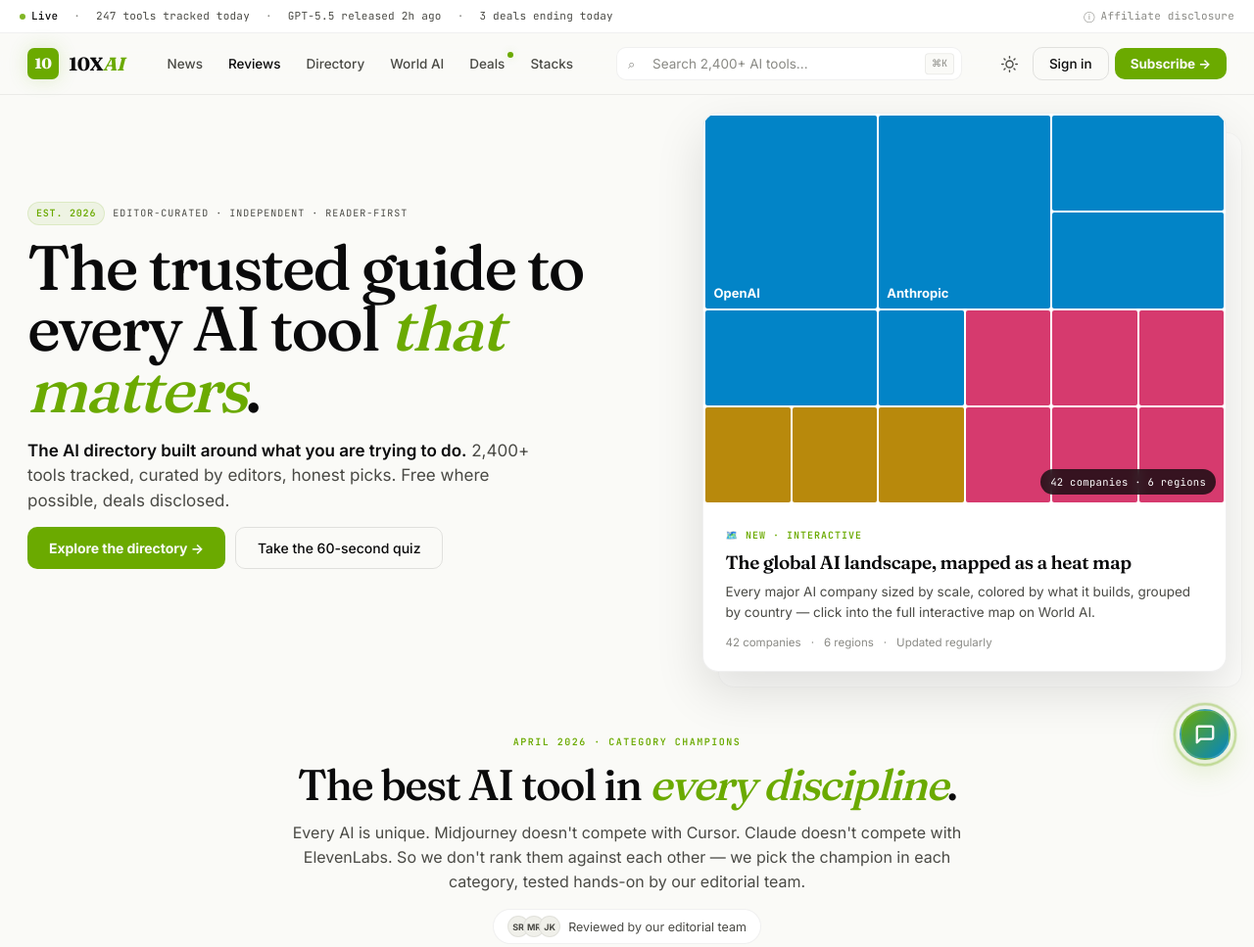
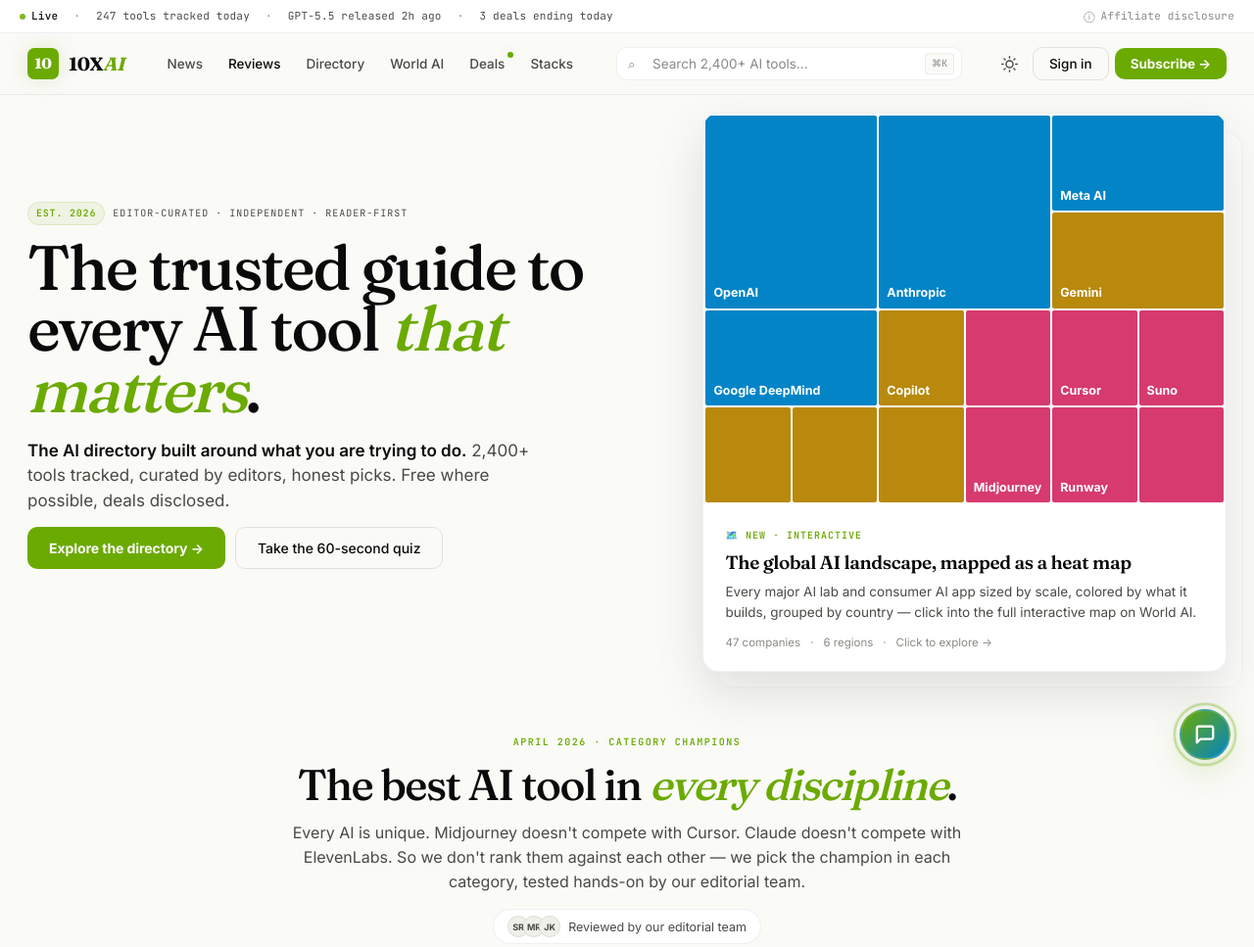
Before and after one commit to Fabull-hub/10xaiexpo, a plain HTML site: page index.html in a window 1280 px wide. Shown: the top 967 px of the page at 98% size. Drawn offline with Linux system fonts and the light colour scheme.

Commit message:
Improve homepage heat-map teaser: more real labels, fix duplicate caption, update count to 47

```diff
--- a/index.html
+++ b/index.html
@@ -452,21 +452,11 @@ nav.masthead {
   padding: 6px 8px;
   font-family: var(--font-body);
   font-weight: 700;
-  font-size: 13px;
+  font-size: 12.5px;
   color: #fff;
   overflow: hidden;
-}
-.hm-teaser-badge {
-  position: absolute;
-  right: 10px; bottom: 10px;
-  background: rgba(10,10,11,0.78);
-  color: #fff;
-  font-family: var(--font-mono);
-  font-size: 10.5px;
-  letter-spacing: 0.03em;
-  padding: 5px 10px;
-  border-radius: 100px;
-  backdrop-filter: blur(4px);
+  white-space: nowrap;
+  text-overflow: ellipsis;
 }
 
 /* ============================================
@@ -1394,32 +1384,31 @@ footer.site-footer { background: var(--bg); padding: 18px 28px 32px; border-top:
           <div class="hm-teaser-grid">
             <div class="hm-teaser-cell" style="grid-column:1/3;grid-row:1/3;background:#0284C7">OpenAI</div>
             <div class="hm-teaser-cell" style="grid-column:3/5;grid-row:1/3;background:#0284C7">Anthropic</div>
-            <div class="hm-teaser-cell" style="grid-column:5/7;grid-row:1/2;background:#0284C7"></div>
-            <div class="hm-teaser-cell" style="grid-column:5/7;grid-row:2/3;background:#0284C7"></div>
-            <div class="hm-teaser-cell" style="grid-column:1/3;grid-row:3/4;background:#0284C7"></div>
-            <div class="hm-teaser-cell" style="grid-column:3/4;grid-row:3/4;background:#0284C7"></div>
+            <div class="hm-teaser-cell" style="grid-column:5/7;grid-row:1/2;background:#0284C7">Meta AI</div>
+            <div class="hm-teaser-cell" style="grid-column:5/7;grid-row:2/3;background:#B8890C">Gemini</div>
+            <div class="hm-teaser-cell" style="grid-column:1/3;grid-row:3/4;background:#0284C7">Google DeepMind</div>
+            <div class="hm-teaser-cell" style="grid-column:3/4;grid-row:3/4;background:#B8890C">Copilot</div>
             <div class="hm-teaser-cell" style="grid-column:4/5;grid-row:3/4;background:#D63A6E"></div>
-            <div class="hm-teaser-cell" style="grid-column:5/6;grid-row:3/4;background:#D63A6E"></div>
-            <div class="hm-teaser-cell" style="grid-column:6/7;grid-row:3/4;background:#D63A6E"></div>
+            <div class="hm-teaser-cell" style="grid-column:5/6;grid-row:3/4;background:#D63A6E">Cursor</div>
+            <div class="hm-teaser-cell" style="grid-column:6/7;grid-row:3/4;background:#D63A6E">Suno</div>
             <div class="hm-teaser-cell" style="grid-column:1/2;grid-row:4/5;background:#B8890C"></div>
             <div class="hm-teaser-cell" style="grid-column:2/3;grid-row:4/5;background:#B8890C"></div>
             <div class="hm-teaser-cell" style="grid-column:3/4;grid-row:4/5;background:#B8890C"></div>
-            <div class="hm-teaser-cell" style="grid-column:4/5;grid-row:4/5;background:#D63A6E"></div>
-            <div class="hm-teaser-cell" style="grid-column:5/6;grid-row:4/5;background:#D63A6E"></div>
+            <div class="hm-teaser-cell" style="grid-column:4/5;grid-row:4/5;background:#D63A6E">Midjourney</div>
+            <div class="hm-teaser-cell" style="grid-column:5/6;grid-row:4/5;background:#D63A6E">Runway</div>
             <div class="hm-teaser-cell" style="grid-column:6/7;grid-row:4/5;background:#D63A6E"></div>
           </div>
-          <span class="hm-teaser-badge">42 companies · 6 regions</span>
         </div>
         <div class="hero-feature-body">
           <span class="hero-feature-cat">🗺️ NEW · INTERACTIVE</span>
           <h3>The global AI landscape, mapped as a heat map</h3>
-          <p>Every major AI company sized by scale, colored by what it builds, grouped by country — click into the full interactive map on World AI.</p>
+          <p>Every major AI lab and consumer AI app sized by scale, colored by what it builds, grouped by country — click into the full interactive map on World AI.</p>
           <div class="hero-feature-meta">
-            <span>42 companies</span>
+            <span>47 companies</span>
             <span class="dot-sep">·</span>
             <span>6 regions</span>
             <span class="dot-sep">·</span>
-            <span>Updated regularly</span>
+            <span>Click to explore →</span>
           </div>
         </div>
       </div>
```
